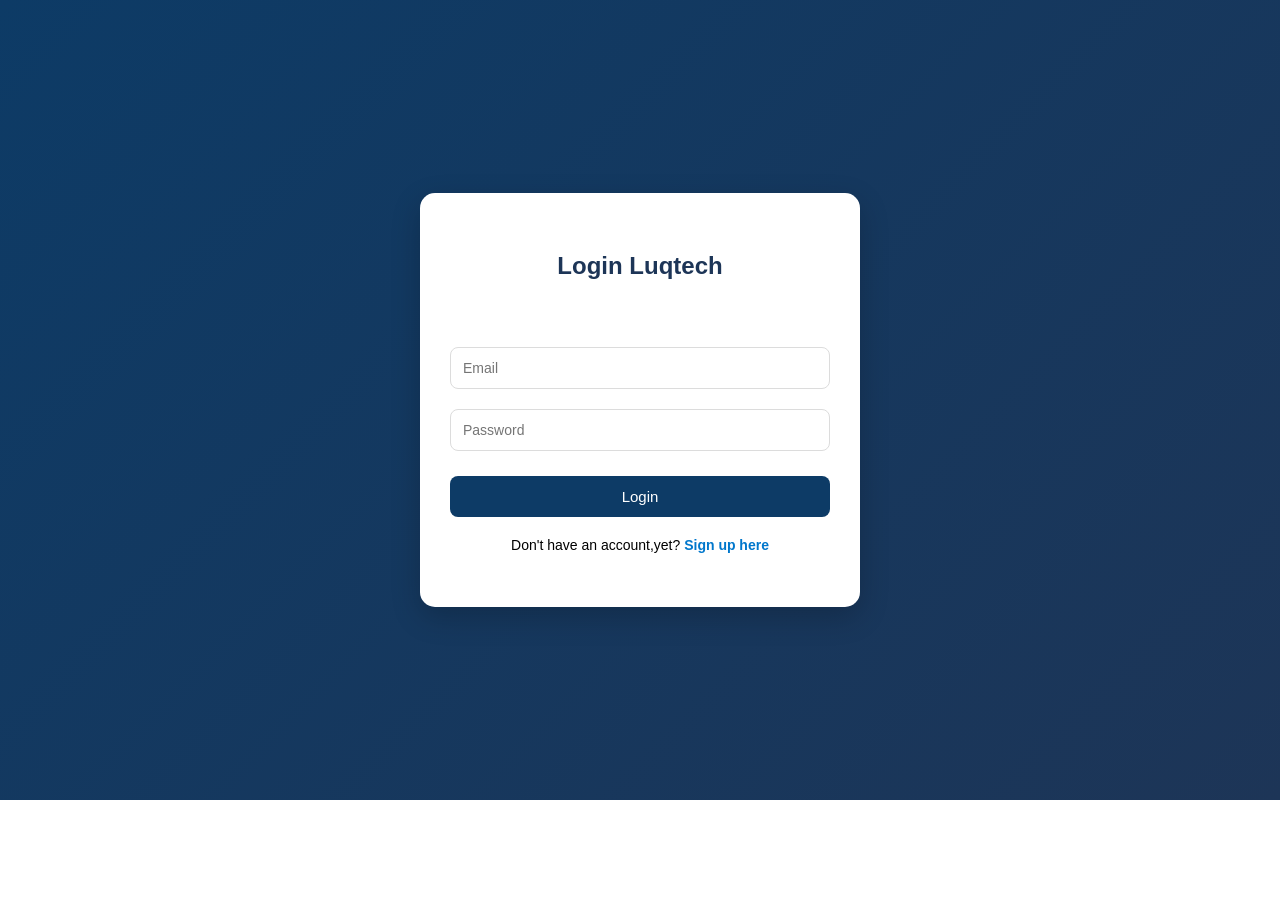
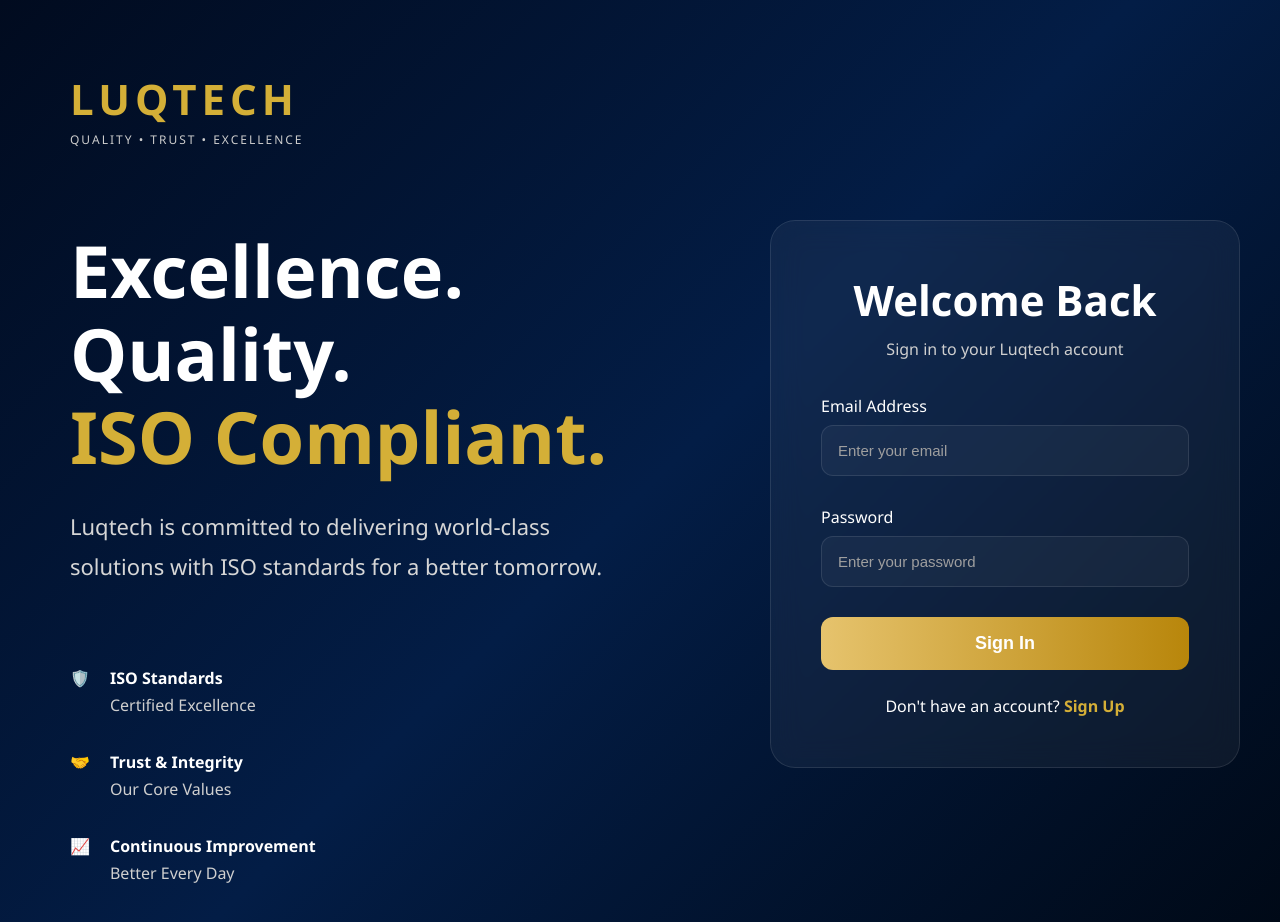
Before and after one commit to luqmanibrahim95/luqtech, a website: page public/index.html in a window 1280 px wide. Shown: the top 922 px of the page. Before the commit the page ends 800 px from the top, so only its background shows below. Drawn offline with Linux system fonts and the light colour scheme.

Commit message:
Login Page Layout Luq

```diff
--- a/public/css/index_style.css
+++ b/public/css/index_style.css
@@ -1,83 +1,249 @@
-body {
-    font-family: Arial, sans-serif;
-    background: linear-gradient(135deg, #0d3b66, #1d3557);
-    display: flex;
-    justify-content: center;
-    align-items: center;
-    min-height: 100vh;
-    margin: 0;
+*{
+    margin:0;
+    padding:0;
+    box-sizing:border-box;
 }
 
-.login-box {
-    background: #ffffff;
-    width: 90%;
-    max-width: 380px;
-    padding: 40px 30px;
-    border-radius: 15px;
-    box-shadow: 0 10px 30px rgba(0,0,0,0.2);
-    text-align: center;
+body{
+    min-height:100vh;
+    font-family:'Segoe UI',sans-serif;
+
+    background:
+        linear-gradient(
+            135deg,
+            #010b1f,
+            #031d46,
+            #000814
+        );
+
+    color:white;
 }
 
-.login-box h2 {
-    margin-bottom: 25px;
-    color: #1d3557;
+.container{
+    display:flex;
+    min-height:100vh;
 }
 
-input[type="email"],
-input[type="password"] {
-    width: 100%;
-    padding: 12px;
-    margin: 10px 0;
-    border: 1px solid #dcdcdc;
-    border-radius: 8px;
-    box-sizing: border-box;
-    font-size: 14px;
+/* =====================
+   LEFT SIDE
+===================== */
+
+.left-panel{
+    flex:1;
+    padding:70px;
+    display:flex;
+    flex-direction:column;
+    justify-content:center;
 }
 
-input:focus {
-    outline: none;
-    border-color: #0077cc;
-    box-shadow: 0 0 5px rgba(0,119,204,0.3);
+.logo{
+    margin-bottom:80px;
 }
 
-button {
-    width: 100%;
-    padding: 12px;
-    margin-top: 15px;
-    border: none;
-    border-radius: 8px;
-    background-color: #0d3b66;
-    color: white;
-    font-size: 15px;
-    cursor: pointer;
-    transition: 0.3s ease;
+.logo h1{
+    color:#d4af37;
+    letter-spacing:5px;
+    font-size:42px;
 }
 
-button:hover {
-    background-color: #15508d;
+.logo span{
+    font-size:12px;
+    letter-spacing:2px;
+    color:#cccccc;
 }
 
-button:active {
-    transform: scale(0.98);
+.hero-text h2{
+    font-size:72px;
+    line-height:1.15;
+    margin-bottom:30px;
+    font-weight:600;
 }
 
-.login-box p {
-    margin-top: 20px;
-    font-size: 14px;
+.hero-text h2 span{
+    color:#d4af37;
 }
 
-.login-box a {
-    color: #0077cc;
-    text-decoration: none;
-    font-weight: bold;
+.hero-text p{
+    max-width:550px;
+    font-size:22px;
+    line-height:1.8;
+    color:#d6d6d6;
 }
 
-.login-box a:hover {
-    text-decoration: underline;
+.features{
+    margin-top:80px;
 }
 
-.error {
-    color: red;
-    font-size: 14px;
-    min-height: 18px;
+.feature{
+    display:flex;
+    align-items:flex-start;
+    gap:20px;
+    margin-bottom:35px;
 }
+
+.feature strong{
+    display:block;
+    margin-bottom:5px;
+}
+
+.feature p{
+    color:#cfcfcf;
+}
+
+/* =====================
+   RIGHT SIDE
+===================== */
+
+.right-panel{
+    width:550px;
+
+    display:flex;
+    align-items:center;
+    justify-content:center;
+
+    padding:40px;
+}
+
+.login-card{
+
+    width:100%;
+
+    background:rgba(255,255,255,0.05);
+
+    backdrop-filter:blur(15px);
+
+    border:1px solid rgba(255,255,255,0.1);
+
+    border-radius:25px;
+
+    padding:50px;
+}
+
+.login-card h2{
+    text-align:center;
+    font-size:42px;
+    margin-bottom:10px;
+}
+
+.login-card > p{
+    text-align:center;
+    color:#cfcfcf;
+    margin-bottom:35px;
+}
+
+label{
+    display:block;
+    margin-bottom:8px;
+    margin-top:15px;
+}
+
+input{
+    width:100%;
+
+    padding:16px;
+
+    background:rgba(255,255,255,0.04);
+
+    border:1px solid rgba(255,255,255,0.1);
+
+    border-radius:12px;
+
+    color:white;
+
+    font-size:15px;
+
+    margin-bottom:15px;
+}
+
+input::placeholder{
+    color:#9f9f9f;
+}
+
+input:focus{
+    outline:none;
+
+    border-color:#d4af37;
+
+    box-shadow:
+        0 0 12px rgba(212,175,55,.3);
+}
+
+button{
+    width:100%;
+    padding:16px;
+    margin-top:15px;
+
+    border:none;
+    border-radius:12px;
+
+    background:
+        linear-gradient(
+            90deg,
+            #e6c36d,
+            #b8860b
+        );
+
+    color:white;
+
+    font-size:18px;
+    font-weight:600;
+
+    cursor:pointer;
+
+    transition:.3s;
+}
+
+button:hover{
+    transform:translateY(-2px);
+
+    box-shadow:
+        0 10px 25px rgba(212,175,55,.35);
+}
+
+.signup{
+    text-align:center;
+    margin-top:25px;
+}
+
+.signup a{
+    color:#d4af37;
+    text-decoration:none;
+    font-weight:bold;
+}
+
+.signup a:hover{
+    text-decoration:underline;
+}
+
+.error{
+    color:#ff7676;
+    text-align:center;
+    margin-bottom:10px;
+}
+
+/* =====================
+   MOBILE
+===================== */
+
+@media(max-width:900px){
+
+    .container{
+        flex-direction:column;
+    }
+
+    .left-panel{
+        padding:40px;
+    }
+
+    .hero-text h2{
+        font-size:48px;
+    }
+
+    .hero-text p{
+        font-size:18px;
+    }
+
+    .right-panel{
+        width:100%;
+    }
+}
--- a/public/index.html
+++ b/public/index.html
@@ -5,18 +5,106 @@
     <link rel="stylesheet" href="css/index_style.css">
 </head>
 <body>
-    <div class="login-box">
-        <h2>Login Luqtech</h2>
-        <p id="error" class="error"></p>
-        <form id="loginForm">
-            <input type="email" name="email" placeholder="Email" required><br>
-            <input type="password" name="password" placeholder="Password" required><br>
-            <button type="submit">Login</button>
-        </form>
 
-        <p>Don't have an account,yet? <a href="signup.html">Sign up here</a></p>
+<div class="container">
+
+    <!-- LEFT SIDE -->
+    <div class="left-panel">
+
+        <div class="logo">
+            <h1>LUQTECH</h1>
+            <span>QUALITY • TRUST • EXCELLENCE</span>
+        </div>
+
+        <div class="hero-text">
+            <h2>
+                Excellence.<br>
+                Quality.<br>
+                <span>ISO Compliant.</span>
+            </h2>
+
+            <p>
+                Luqtech is committed to delivering world-class solutions
+                with ISO standards for a better tomorrow.
+            </p>
+        </div>
+
+        <div class="features">
+
+            <div class="feature">
+                🛡️
+                <div>
+                    <strong>ISO Standards</strong>
+                    <p>Certified Excellence</p>
+                </div>
+            </div>
+
+            <div class="feature">
+                🤝
+                <div>
+                    <strong>Trust & Integrity</strong>
+                    <p>Our Core Values</p>
+                </div>
+            </div>
+
+            <div class="feature">
+                📈
+                <div>
+                    <strong>Continuous Improvement</strong>
+                    <p>Better Every Day</p>
+                </div>
+            </div>
+
+        </div>
+
     </div>
 
-    <script src="js/index.js"></script>
+    <!-- RIGHT SIDE -->
+    <div class="right-panel">
+
+        <div class="login-card">
+
+            <h2>Welcome Back</h2>
+            <p>Sign in to your Luqtech account</p>
+
+            <p id="error" class="error"></p>
+
+            <form id="loginForm">
+
+                <label>Email Address</label>
+                <input
+                    type="email"
+                    name="email"
+                    placeholder="Enter your email"
+                    required
+                >
+
+                <label>Password</label>
+                <input
+                    type="password"
+                    name="password"
+                    placeholder="Enter your password"
+                    required
+                >
+
+                <button type="submit">
+                    Sign In
+                </button>
+
+            </form>
+
+            <div class="signup">
+                Don't have an account?
+                <a href="signup.html">Sign Up</a>
+            </div>
+
+        </div>
+
+    </div>
+
+</div>
+
+<script src="js/index.js"></script>
+
 </body>
 </html>
```
